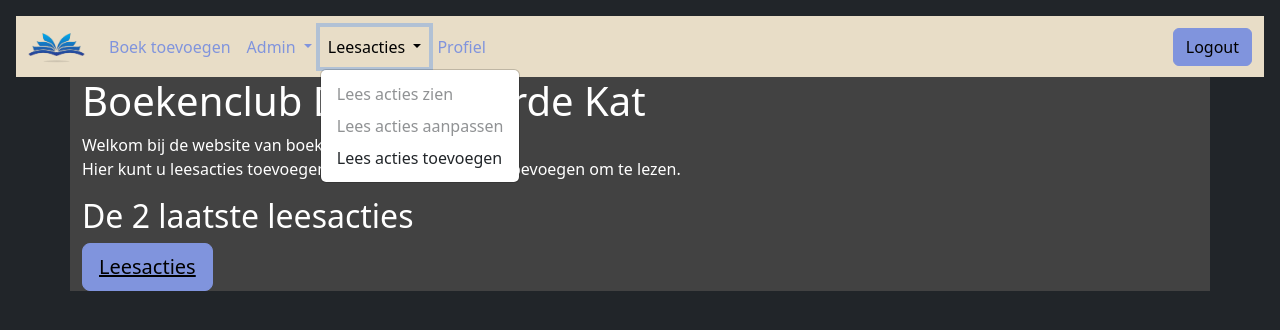
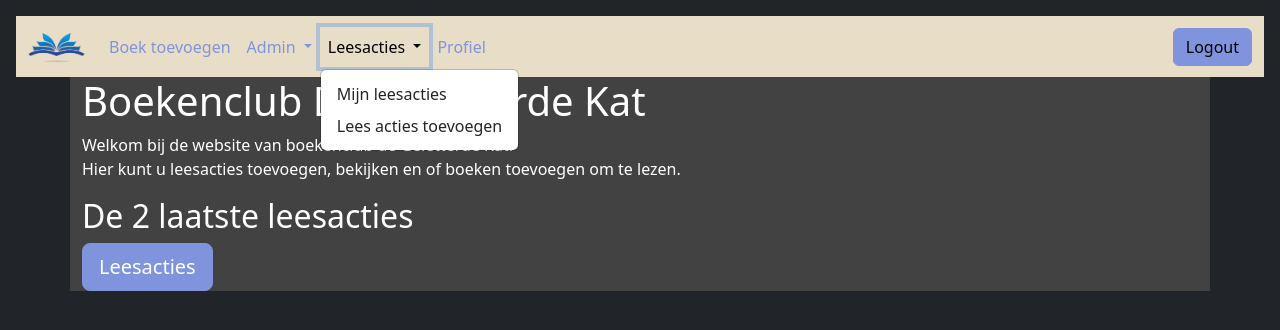
Before and after one commit to voxxxiee/Django_Project, a Django app: page / in a window 1280 px wide, after a click on "Leesacties". Shown: the top 330 px of the page. Run offline with Django 4.2, Linux system fonts and the light colour scheme; the visitor is signed in with stand-in values (Sample User, id 1); data that the repository does not hold is empty; some libraries are stand-ins or nearby versions.

Commit message:
Gebruiker kan nu zijn/haar eigen leesacties zien, daar zijn dan twee knoppen eentje om te editen de ander om te verwijderen, editen werkt verwijderen nog niet. Daarbij heb ik ook wat kleine dingetjes aangepast qua opschoning etc.

```diff
--- a/eind_opdracht/base/static/css/style.css
+++ b/eind_opdracht/base/static/css/style.css
@@ -12,7 +12,8 @@
     background-color: #8094DD;
     border-color: #8094DD;
 }
-.btn-primary
+
+button[class*="btn-"]
 {
     color: #000000;
 }
--- a/eind_opdracht/base/templates/base/feedcards.html
+++ b/eind_opdracht/base/templates/base/feedcards.html
@@ -10,6 +10,12 @@
 					<h4 class="card-subtitle mb-2 text-muted">{{ action.book.author }}</h4>
 					<span style="display: none;" class="user_score">{{ action.score }}</span>
 					<strong>Score: </strong><span class="stars"></span><br>
+					<br>
+					{% if action.user == request.user %}
+						<a href="{% url 'base:readform' action.pk %}" class="btn btn-primary">Aanpassen</a>
+						&nbsp;
+						<a href="{% url 'base:readform' action.pk %}" class="btn btn-danger">Verwijderen</a>
+					{% endif %}
 				</div>
 				<div class="card-footer">
 					<strong>Gelezen door: </strong> {{ action.user }} <br>
--- a/eind_opdracht/base/templates/base/index.html
+++ b/eind_opdracht/base/templates/base/index.html
@@ -10,6 +10,5 @@
 	<h2>De 2 laatste leesacties</h2>
 	{% include "base/feedcards.html" %}
 	<br>
-	<button type="button" class="btn btn-link btn-lg" style="margin: 0 auto;;"><a href="{% url 'base:readfeed' %}" class="text-black">Leesacties</a></button>
-	<br>
+	<a class="btn btn-primary btn-lg" href="{% url 'base:readfeed' %}" >Leesacties</a>
 {% endblock %}
--- a/eind_opdracht/base/templates/base/menu.html
+++ b/eind_opdracht/base/templates/base/menu.html
@@ -30,8 +30,7 @@
             Leesacties
           </a>
           <ul class="dropdown-menu">
-            <li><a class="dropdown-item disabled" href="#">Lees acties zien</a></li>
-            <li><a class="dropdown-item disabled" href={% url 'base:readform' %}>Lees acties aanpassen</a></li>
+			  <li><a class="dropdown-item" href="{% url 'base:readfeed' request.user %}">Mijn leesacties</a></li>
             <li><a class="dropdown-item" href={% url 'base:readform' %}>Lees acties toevoegen</a></li>
           </ul>
         </li>
--- a/eind_opdracht/base/urls.py
+++ b/eind_opdracht/base/urls.py
@@ -12,6 +12,7 @@ urlpatterns = [
     path('readform/', views.add_read, name="readform"),
     path('readform/<int:pk>/', views.add_read, name="readform"),
     path('readfeed/', views.read_feed, name="readfeed"),
+    path('readfeed/<str:user>/', views.read_feed, name="readfeed"),
     path('profile/', views.profile_page, name="profile"),
     path('edit_profile/', views.update_profile, name='edit_profile')
 ]
--- a/eind_opdracht/base/views.py
+++ b/eind_opdracht/base/views.py
@@ -12,7 +12,8 @@ from django.contrib import messages
 
 
 def index(request):
-    actions = Read.objects.all()[:2]
+    # pak de laatste 2 leesacties om op de pagina te tonen
+    actions = Read.objects.all().order_by('-pk')[:2]
     context = {'actions': actions}
     return render(request, 'base/index.html', context)
 
@@ -74,7 +75,7 @@ def add_read(request, pk=None):
         date = request.POST.get("date")
         book = request.POST.get("book")
         does_exist = Read.objects.filter(date=date, user=request.user, book=book).exists()
-        if does_exist is True:
+        if does_exist is True and pk is None:
             form.add_error("book", "Je kan niet hetzelfde boek op dezelfde dag lezen")
 
         if form.is_valid():
@@ -82,7 +83,8 @@ def add_read(request, pk=None):
             time.user = request.user
             time.save()
             messages.success(request, "De leesacite is succesvol opgeslagen!")
-            return redirect("")
+            # stuur de gebruiker naar zijn/haar pagina met leesacties
+            return redirect("base:readfeed", user=request.user)
     else:
         if pk is None:
             form = LeesActieForm()
@@ -94,9 +96,12 @@ def add_read(request, pk=None):
     return render(request, 'base/add_read.html', context)
 
 
-def read_feed(request):
-    actions = Read.objects.all().order_by('-date')
-    context = {'actions': actions}
+def read_feed(request, user=None):
+    if user is not None:
+        actions = Read.objects.filter(user__username=user)
+    else:
+        actions = Read.objects.all()
+    context = {'actions': actions.order_by('-date')}
     return render(request, 'base/readfeed.html', context)
 
 
@@ -113,12 +118,14 @@ def register(request):
     context = {'form': form}
     return render(request, 'registration/register.html', context)
 
+@login_required
 def profile_page(request):
     user = request.user
     profile = Profile.objects.get(user=user)
     context = {'profile': profile}
     return render(request, 'base/profile_page.html', context)
 
+@login_required
 def update_profile(request):
     user = request.user
     profile = Profile.objects.get(user=user)
```
